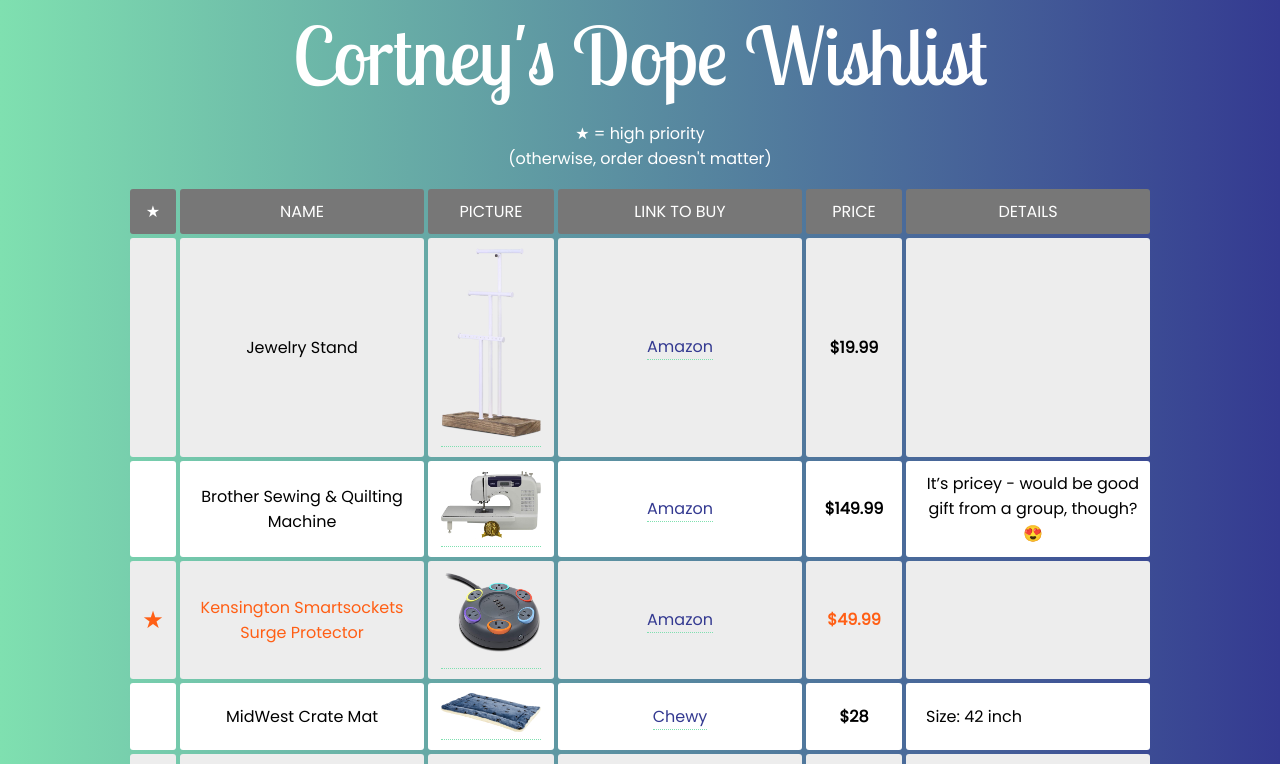
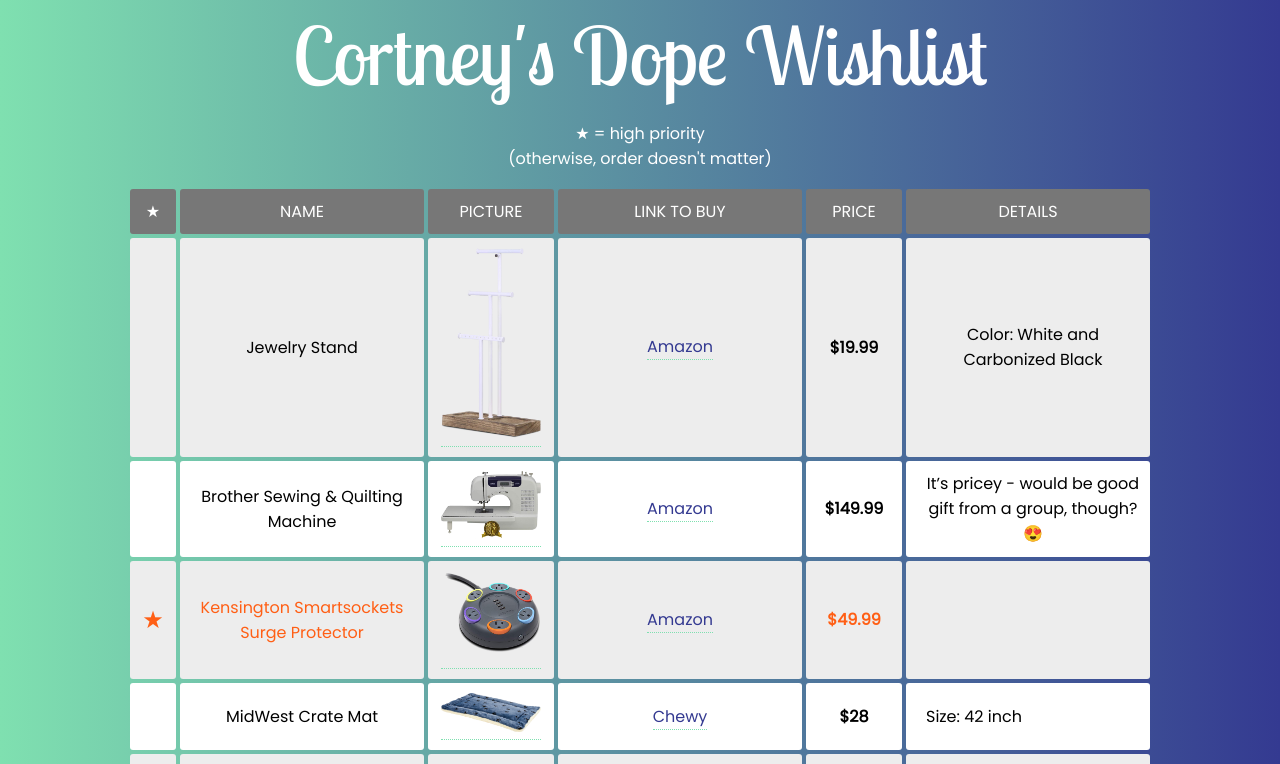
Before and after one commit to cortneysmith/wishlist, a React (Create React App) app: page /#/ in a window 1280 px wide. Shown: the top 764 px of the page. Built offline with nearby package versions, Linux system fonts and the light colour scheme; a web font is replaced by a local one.

Commit message:
jewelry stand desc

```diff
--- a/src/wishlistItems.js
+++ b/src/wishlistItems.js
@@ -3,7 +3,7 @@
     name: "Jewelry Stand",
     linkName: "Amazon",
     linkURL: "https://www.amazon.com/dp/B06Y6DLBG6/",
-    details: "",
+    details: "Color: White and Carbonized Black",
     price: 19.99,
     highPriority: false,
     thumbURL: "images/wishlist/jewelrystand.png"
```
